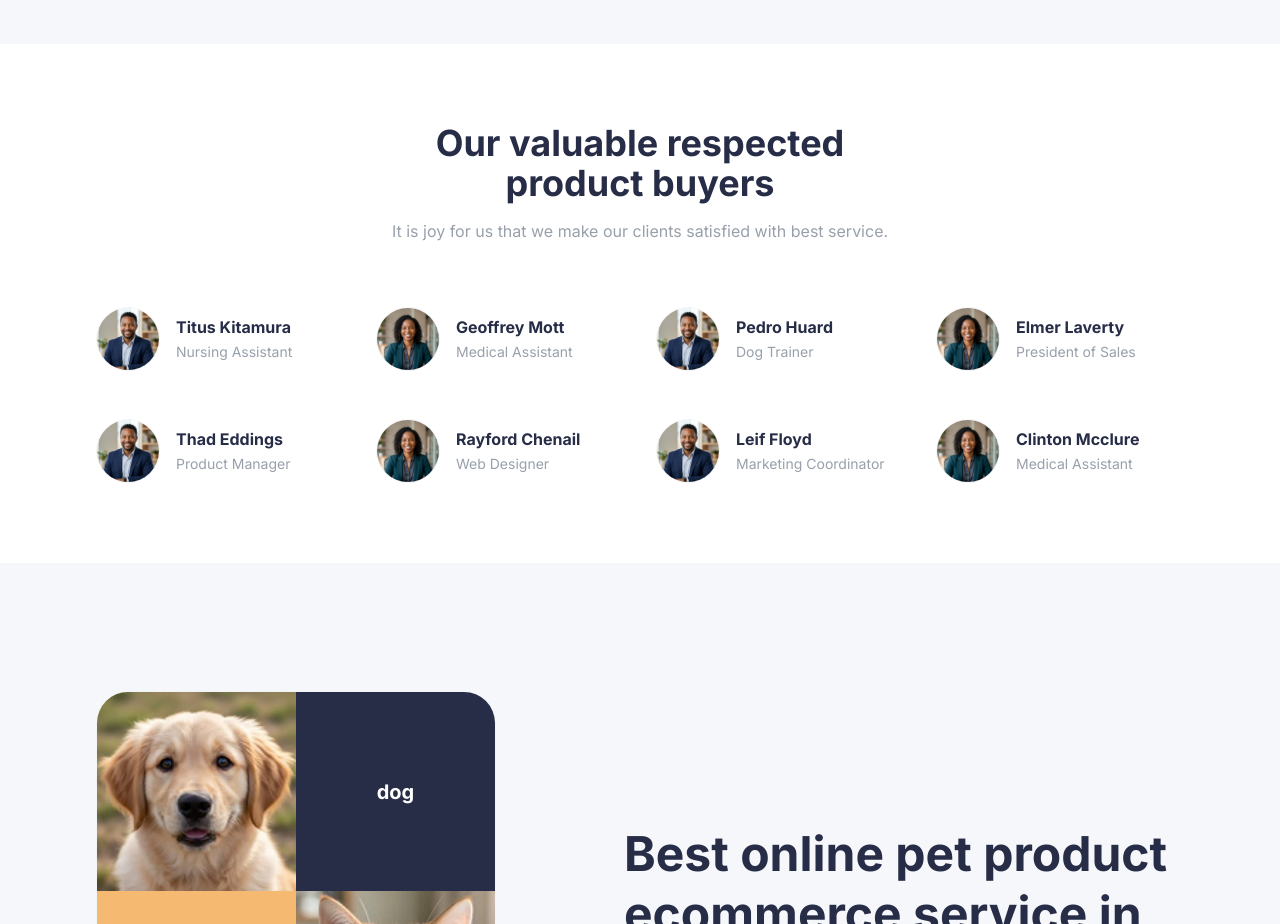
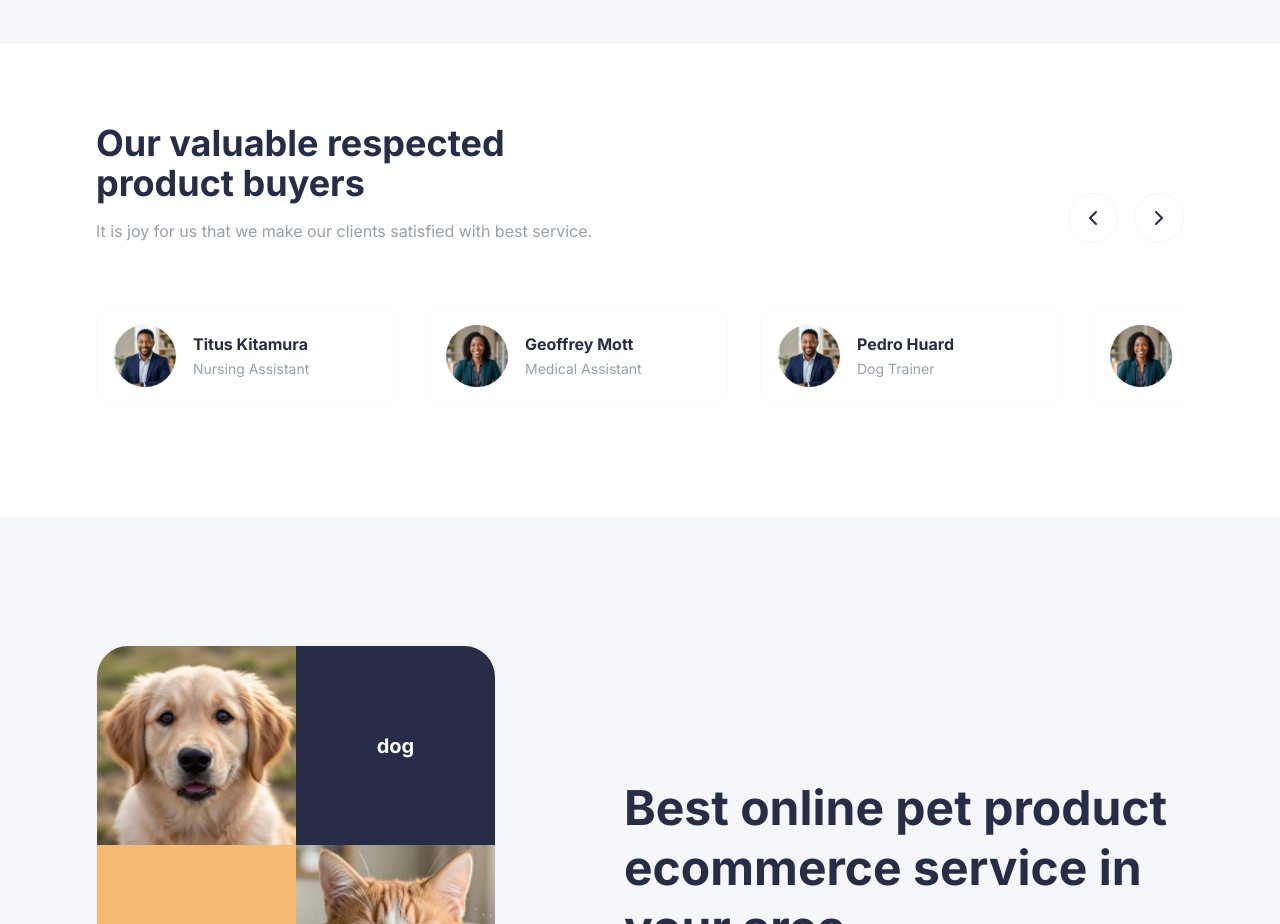
Before and after one commit to jeff-nwadi/swintonpetsupplies, a Next.js app: page / in a window 1280 px wide. Shown: the part 3460-4384 px from the top of the page. Built offline with nearby package versions, Linux system fonts and the light colour scheme.

Commit message:
feat: add global styles and implement scrollable Testimonials component

```diff
--- a/app/globals.css
+++ b/app/globals.css
@@ -24,3 +24,12 @@ body {
   color: var(--foreground);
   font-family: var(--font-inter);
 }
+@layer utilities {
+  .no-scrollbar::-webkit-scrollbar {
+    display: none;
+  }
+  .no-scrollbar {
+    -ms-overflow-style: none; /* IE and Edge */
+    scrollbar-width: none; /* Firefox */
+  }
+}
--- a/components/Testimonials.tsx
+++ b/components/Testimonials.tsx
@@ -1,6 +1,8 @@
 'use client'
 
+import { useRef } from 'react'
 import Image from 'next/image'
+import { ChevronLeft, ChevronRight } from 'lucide-react'
 
 const buyers = [
   { id: 1, name: "Titus Kitamura", role: "Nursing Assistant", image: "/images/avatars/avatar_1.png" },
@@ -14,10 +16,23 @@ const buyers = [
 ]
 
 export default function Testimonials() {
+  const scrollRef = useRef<HTMLDivElement>(null)
+
+  const scroll = (direction: 'left' | 'right') => {
+    if (scrollRef.current) {
+      const scrollAmount = 300
+      scrollRef.current.scrollBy({
+        left: direction === 'left' ? -scrollAmount : scrollAmount,
+        behavior: 'smooth'
+      })
+    }
+  }
+
   return (
     <section className="bg-white py-20 px-6 md:px-12 lg:px-24">
       {/* Section Header */}
-      <div className="text-center mb-16 space-y-4">
+      <div className="flex flex-col md:flex-row justify-between items-end mb-16 gap-8">
+        <div className="space-y-4 max-w-[500px]">
           <h2 className="text-[20px] leading-[1.1] lg:text-[36px] text-[#272C47] font-bold">
             Our valuable respected <br /> product buyers
           </h2>
@@ -26,10 +41,35 @@ export default function Testimonials() {
           </p>
         </div>
 
-      {/* Buyers Grid */}
-      <div className="grid grid-cols-1 sm:grid-cols-2 md:grid-cols-4 gap-x-8 gap-y-12">
+        {/* Navigation Buttons */}
+        <div className="flex gap-4">
+          <button
+            onClick={() => scroll('left')}
+            className="p-3 rounded-full border border-gray-100 text-[#272C47] hover:border-[#F5B971] hover:text-[#F5B971] transition-all cursor-pointer"
+            aria-label="Previous"
+          >
+            <ChevronLeft size={24} />
+          </button>
+          <button
+            onClick={() => scroll('right')}
+            className="p-3 rounded-full border border-gray-100 text-[#272C47] hover:border-[#F5B971] hover:text-[#F5B971] transition-all cursor-pointer"
+            aria-label="Next"
+          >
+            <ChevronRight size={24} />
+          </button>
+        </div>
+      </div>
+
+      {/* Carousel Container */}
+      <div
+        ref={scrollRef}
+        className="flex gap-8 overflow-x-auto no-scrollbar snap-x snap-mandatory pb-8"
+      >
         {buyers.map((buyer) => (
-          <div key={buyer.id} className="flex items-center gap-4">
+          <div
+            key={buyer.id}
+            className="flex items-center gap-4 min-w-[280px] md:min-w-[300px] snap-center p-4 rounded-2xl border border-gray-50 hover:border-orange-50 transition-colors"
+          >
             <div className="relative w-16 h-16 shrink-0">
               <Image
                 src={buyer.image}
```
Lines whose indentation alone changed are shown as unchanged.
